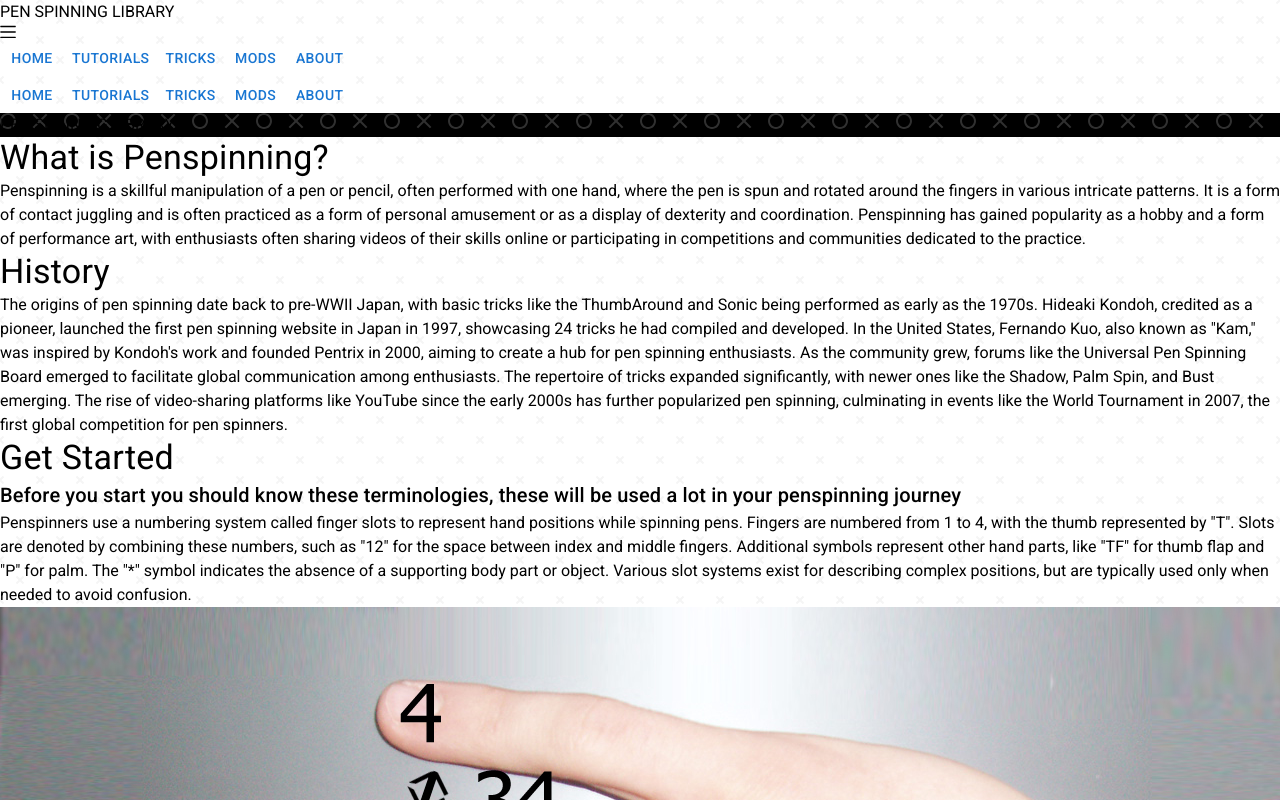
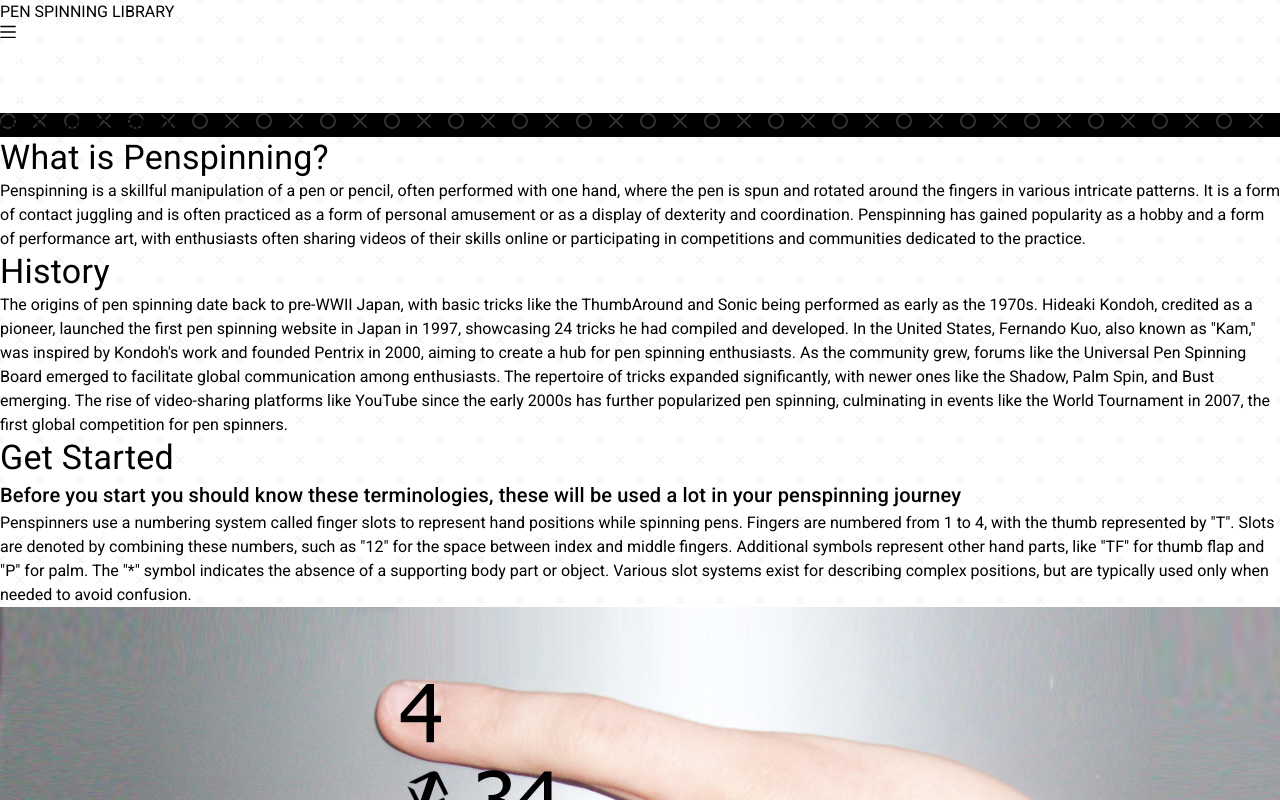
Before and after one commit to Pyromagne/Pen-Spinning-Library, a React (Create React App) app: page / in a window 1280 px wide. Shown: the top 800 px of the page. Built offline with nearby package versions, Linux system fonts and the light colour scheme.

Commit message:
Create Initial Structure

```diff
--- a/src/App.js
+++ b/src/App.js
@@ -1,9 +1,10 @@
 import React from 'react';
-import ReactDOM from 'react-dom/client';
 import { Routes, Route } from "react-router-dom";
 import Home from './pages/Home';
 import Tutorial from './pages/Tutorial';
+import TrickCategory from './pages/TrickCategory';
 import Trick from './pages/Trick';
+import * as Data from "./data";
 
 function App() {
   return (
@@ -11,9 +12,14 @@ function App() {
       <Route path="/" element={<Home />} />
       <Route path="home" element={<Home />} />
       <Route path="tutorial" element={<Tutorial />}/>
-      <Route path="trick" element={<Trick />}/>
+      <Route path="tricks" element={<Trick />}/>
+
+      {Data.trickCategoryL.map((cat, index) => (
+        <Route path={`tricks/${cat}`} key={index} element={<TrickCategory cat={cat}/>}/>
+      ))}
 
       <Route path="*" element={<Home />}/>
+
     </Routes>
   );
 }
--- a/src/components/Navbar.jsx
+++ b/src/components/Navbar.jsx
@@ -1,9 +1,12 @@
 import { React, useState } from "react";
 import { Button } from "@mui/material";
-import Fade from "@mui/material";
 import { SlMenu } from "react-icons/sl";
 import { useNavigate } from "react-router-dom";
 
+const navbarStyle = {
+    color : 'white',
+    borderRadius: 50,
+}
 
 const Navbar = ({isHome = false}) => {
     const [active, setActive] = useState(false);
@@ -16,29 +19,29 @@ const Navbar = ({isHome = false}) => {
         navigate("/tutorial");
     }
     const handleTrickClick = () =>{
-        navigate("/trick");
+        navigate("/tricks");
     }
 
     return(
-        <div className={`top-0 left-0 w-full flex py-4 justify-between items-center absolute z-10 ${ isHome ? 'bg-transparent' : 'bg-black'}`}>
+        <div className={`top-0 left-0 w-full flex py-4 justify-between items-center z-10 ${ isHome ? 'bg-transparent absolute' : 'bg-black relative'}`}>
             <p className="md:ml-20 ml-5 text-white">PEN SPINNING LIBRARY</p>
             <span className="md:mr-20 mr-5 md:hidden text-white inline">
                 <SlMenu onClick={() => setActive((prevActive) => !prevActive)}/>
             </span>
-            <div className={`w-full absolute top-14 left-0 md:hidden ${active ? 'flex' : 'hidden'} bg-gray-800 flex-col justify-center items-center gap-4`}>
-                <Button variant="text" onClick={handleHomeClick} className="w-full">Home</Button>
-                <Button variant="text" onClick={handleTutorialClick} className="w-full">Tutorials</Button>
-                <Button variant="text" onClick={handleTrickClick} className="w-full">Tricks</Button>
-                <Button variant="text" className="w-full">Mods</Button>
-                <Button variant="text" className="w-full">About</Button>
+            <div className={`w-full absolute top-14 left-0 md:hidden ${active ? 'flex' : 'hidden'} bg-black flex-col justify-center items-center gap-4`}>
+                <Button sx={navbarStyle} variant="text" onClick={handleHomeClick} className="w-full">Home</Button>
+                <Button sx={navbarStyle} variant="text" onClick={handleTutorialClick} className="w-full">Tutorials</Button>
+                <Button sx={navbarStyle} variant="text" onClick={handleTrickClick} className="w-full">Tricks</Button>
+                <Button sx={navbarStyle} variant="text" className="w-full">Mods</Button>
+                <Button sx={navbarStyle} variant="text" className="w-full">About</Button>
             </div>
 
             <div className="mr-20 gap-x-4 md:flex hidden">
-                <Button variant="text" onClick={handleHomeClick}>Home</Button>
-                <Button variant="text" onClick={handleTutorialClick}>Tutorials</Button>
-                <Button variant="text" onClick={handleTrickClick} >Tricks</Button>
-                <Button variant="text">Mods</Button>
-                <Button variant="text">About</Button>
+                <Button sx={navbarStyle} variant="text" onClick={handleHomeClick}>Home</Button>
+                <Button sx={navbarStyle} variant="text" onClick={handleTutorialClick}>Tutorials</Button>
+                <Button sx={navbarStyle} variant="text" onClick={handleTrickClick} >Tricks</Button>
+                <Button sx={navbarStyle} variant="text">Mods</Button>
+                <Button sx={navbarStyle} variant="text">About</Button>
             </div>
         </div>
     )
--- a/src/data.js
+++ b/src/data.js
@@ -1,3 +1,3 @@
-export const sonicTL = ['sonic','sonic reverse','twisted sonic','twisted sonic reverse','inverse sonic','inverse sonic reverse','sonic clip','sonic clip reverse','neosonic','neosonic reverse','sonic rise','sonic fall','in out sonic','in out sonic reverse','out in sonic','warped sonic','pseudo sonic','pseudo sonic reverse'];
+export const sonics = ['sonic','sonic reverse','twisted sonic','twisted sonic reverse','inverse sonic','inverse sonic reverse','sonic clip','sonic clip reverse','neosonic','neosonic reverse','sonic rise','sonic fall','in out sonic','in out sonic reverse','out in sonic','warped sonic','pseudo sonic','pseudo sonic reverse'];
 
 export const trickCategoryL = ['sonics','charges','passes','wipers','arounds/spins','fakes','Aerial','other'];
--- a/src/pages/Home.jsx
+++ b/src/pages/Home.jsx
@@ -16,7 +16,7 @@ const Home = () => {
                     <p className="text-5xl text-white text-center">PEN SPINNING LIBRARY</p>
                 </div>
 
-                <div className="flex flex-col w-3/4 justify-center items-center gap-10">
+                <div className="flex flex-col w-4/5 justify-center items-center gap-10">
                     <Typography variant="h4" className="uppercase">What is Penspinning?</Typography>
                     <p className="text-justify md:text-2xl text-xl">
                         {Desc.what}
--- a/src/pages/Trick.jsx
+++ b/src/pages/Trick.jsx
@@ -1,12 +1,14 @@
 import React from "react";
-import { Card } from "@mui/material";
+import { Card, Typography } from "@mui/material";
 import Navbar from "../components/Navbar";
 import Footer from "../components/Footer";
 import * as Data from "../data";
 import {svg, getRandomSvg} from "../assets/svgs/svg";
 import randomColor from "randomcolor";
+import { useNavigate } from "react-router-dom";
 
 const createCardStyle = () => {
+
     const cardStyles = {
         width:'330px',
         height: '230px',
@@ -27,19 +29,27 @@ const createCardStyle = () => {
 }
 
 const Trick = () => {
+
+    const navigate = useNavigate();
+
+    const handleCategoryClick = (cat) => {
+        navigate(`/tricks/${cat}`);
+    }
+
     return(
         <>
         <Navbar></Navbar>
         <div className="flex w-full h-full mt-20 justify-center items-center flex-col">
-            <div className="w-3/4 flex flex-wrap">
+        <Typography variant="h4" className="capitalize">Category</Typography>
+            <div className="w-4/5 flex flex-wrap justify-center">
                 {Data.trickCategoryL.map((trick, index) => (
-                    <Card variant="outlined" sx={createCardStyle}>
-                    <div key={index} className="w-full h-20 bg-white py-4">
+                    <Card key={index} variant="outlined" sx={createCardStyle} onClick={() => handleCategoryClick(trick)}                    >
+                    <div className="w-full h-20 bg-white py-4">
                         <p className="capitalize text-center text-3xl">{trick}</p>
                     </div>
                     </Card>
                 ))}
-                </div>
+            </div>
         </div>
         <Footer></Footer>
         </>
--- /dev/null
+++ b/src/pages/TrickCategory.jsx
@@ -0,0 +1,22 @@
+import React from "react";
+import Navbar from "../components/Navbar";
+import Footer from "../components/Footer";
+import * as Data from "../data";
+
+const TrickCategory = ({cat}) => {
+    let tc;
+    if(cat === 'sonics') {
+        tc = Data.sonics;
+    }
+    return(
+        <>
+            <Navbar></Navbar>
+            {tc.map((trick,index) =>(
+                <p key={index}>{trick}</p>
+            ))}
+            <Footer></Footer>
+        </>
+    )
+}
+
+export default TrickCategory;
```
Also changed, not shown: src/components/DiffChip.jsx (added, +46 -0 lines).
